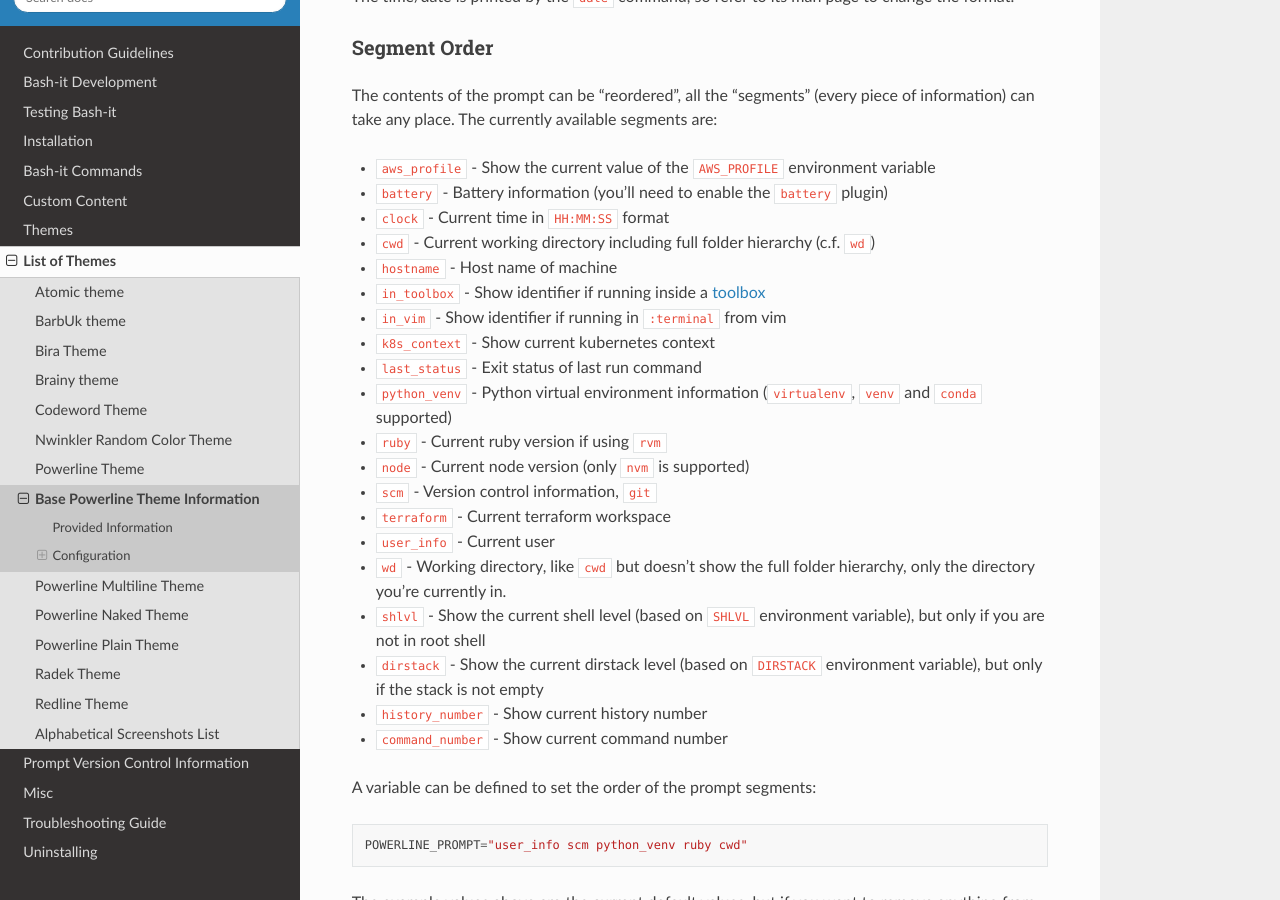
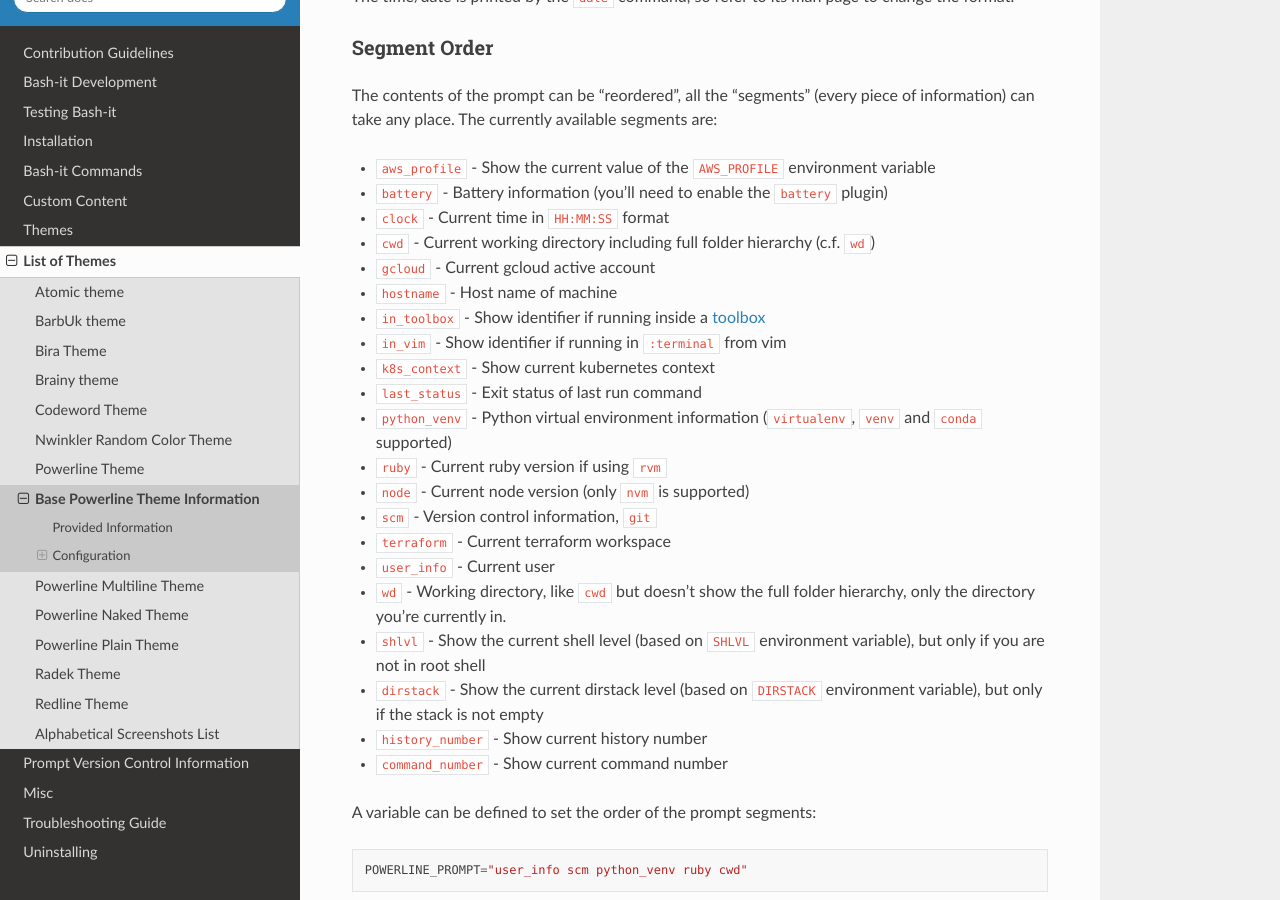
Before and after one commit to Bash-it/bash-it, a Sphinx documentation site: the page built from docs/themes-list/powerline-base.rst, in a window 1280 px wide and 900 px high, scrolled down 1511 px. Built offline with Sphinx 7.4.7 and the Read the Docs theme 2.0.0, drawn with Linux system fonts in a browser that asks for light colours.

Commit message:
Add to prompt google gcloud active account

```diff
--- a/docs/themes-list/powerline-base.rst
+++ b/docs/themes-list/powerline-base.rst
@@ -70,6 +70,7 @@ The contents of the prompt can be "reordered", all the "segments" (every piece o
 * ``battery`` - Battery information (you'll need to enable the ``battery`` plugin)
 * ``clock`` - Current time in ``HH:MM:SS`` format
 * ``cwd`` - Current working directory including full folder hierarchy (c.f. ``wd``\ )
+* ``gcloud`` - Current gcloud active account
 * ``hostname`` - Host name of machine
 * ``in_toolbox`` - Show identifier if running inside a `toolbox <https://github.com/containers/toolbox>`_
 * ``in_vim`` - Show identifier if running in ``:terminal`` from vim
```
Also changed, not shown: 6 other files.
